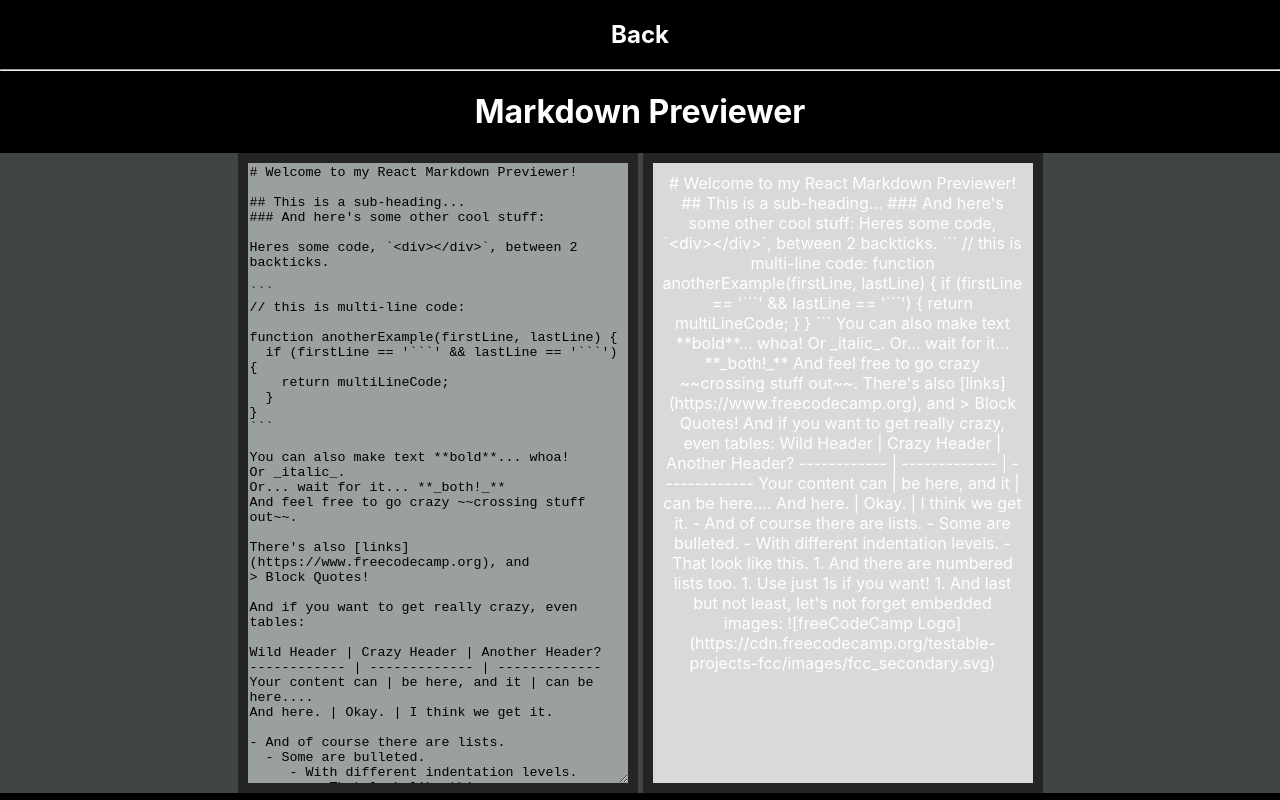
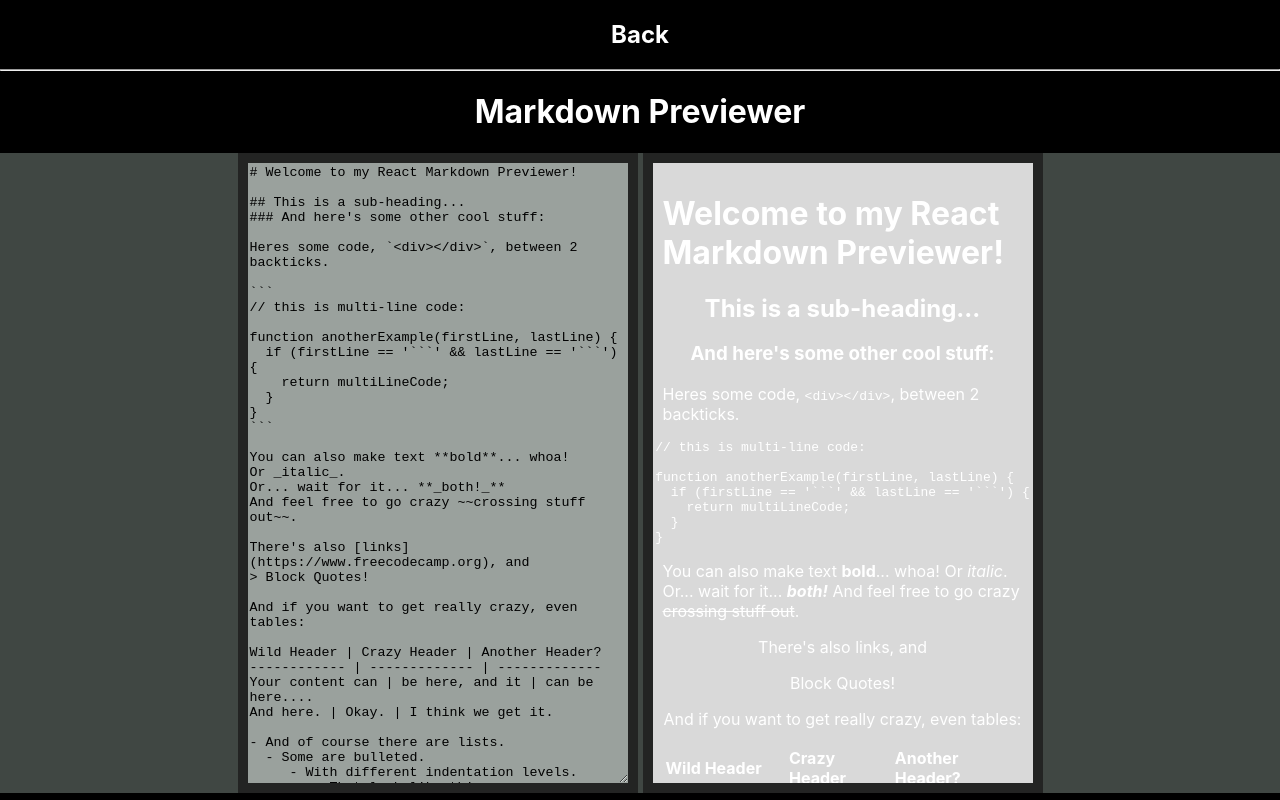
Before and after one commit to Danieda/Fcc-FrontEnd-React-Redux-Certificate, a Next.js app: page /projects/markdown-previewer in a window 1280 px wide. Shown: the top 800 px of the page. Built offline with nearby package versions, Linux system fonts and the light colour scheme.

Commit message:
Inbox text

```diff
--- a/pages/index.js
+++ b/pages/index.js
@@ -23,7 +23,7 @@ export default function Home() {
         <img src="/Quote.png" className={styles.box1} alt="QuoteBox"/>
         </Link>
         <Link href="/projects/markdown-previewer" passHref>
-        <img src="/Quote.png" className={styles.box2} alt="markdown-previewer"/>
+        <img src="/markdown.png" className={styles.box2} alt="markdown-previewer"/>
         </Link>
         <Link href="/projects/drum-machine" passHref>
         <img src="/drum.png" className={styles.box3} alt="drum-machine"/>
--- a/pages/projects/markdown-previewer.jsx
+++ b/pages/projects/markdown-previewer.jsx
@@ -36,15 +36,17 @@ const InputReducer = (state = defaultState.default, action) => {
       }
   }
 }
-
+const store = createStore(InputReducer)
 class Structure extends React.Component {
   constructor(props) {
     super(props)
-
+    this.state = {
+      value: this.props.value
+    }
   }
   markup(){
     return {
-      __html: this.props.value
+      __html: this.state.value
     }
   }
   render() {
@@ -61,11 +63,13 @@ class Structure extends React.Component {
         </div>
 
         <div className='column' id={styles.holder}>
-          <textarea type="text" value={inputtext} id={styles.InputBox} className="row" />
-          <div className="row" id={styles.InputResult}>{this.props.value}</div>
+          <textarea value={this.props.value} onChange={this.props.handle} id={styles.InputBox} className="row" />
 
+          <div id="nothing">
+            <div id={styles.InputResult} dangerouslySetInnerHTML={{__html:marked(this.props.value)}}/>
+          </div>
         </div>
-        <div id={styles.markdownpreview} dangerouslySetInnerHTML={{__html:marked(inputtext)}}></div>
+
         <footer><a href="https://github.com/Danieda/Fcc-FrontEnd-React-Redux-Certificate"><h3>View Source</h3></a></footer>
       </div>
     )
@@ -78,10 +82,11 @@ class MarkdownPreviewer extends React.Component {
     this.state = {
       value: inputtext
     }
+    this.inputHandler = this.inputHandler.bind(this)
   }
 
   inputHandler(events) {
-    this.props.AddInput(value)
+   //this.props.AddInput(this.state.value)
     this.setState({
       value: events.target.value
 
@@ -92,7 +97,7 @@ class MarkdownPreviewer extends React.Component {
   render() {
     return (
       <div>
-        <Structure value={this.state.value} />
+        <Structure value={this.state.value} handle={this.inputHandler} />
       </div>
     )
   }
@@ -112,7 +117,7 @@ const mapDispatchToProps = (dispatch) => {
   }
 
 }
-const store = createStore(InputReducer)
+
 const Container = connect(mapStateToProps, mapDispatchToProps)(MarkdownPreviewer)
 
 
--- a/pages/projects/quotes.jsx
+++ b/pages/projects/quotes.jsx
@@ -67,7 +67,7 @@ class Structure extends React.Component {
               <p>{this.props.quote}</p>
               <p>{this.props.name}</p>
             </div>
-            <button id={styles.drumButton} onClick={this.props.handle} className={styles.button}>Get a Quote!</button>
+            <button id={styles.button} onClick={this.props.handle} className={styles.button}>Get a Quote!</button>
             <p><a href="https://twitter.com/?lang=en" id={styles.tweet}>Tweet this quote!</a></p>
           </div>
         </div>
--- a/styles/markdown.module.css
+++ b/styles/markdown.module.css
@@ -2,7 +2,7 @@
 width: 50vh;
 height: 80vh;
 background:#9aa19d;
-border: 10px solid #232423;
+border: 10px solid #232423
 }
 #InputResult{
 background: #d9d9d9;
@@ -10,6 +10,13 @@ width: 50vh;
 height: 80vh;
 border: 10px solid #232423;
 padding: 10px;
+word-wrap: break-word;
+justify-content: center;
+justify-items: center;
+align-items: center;
+text-align: left;
+overflow: hidden;
+
 }
 #holder{
     display: grid;
@@ -20,3 +27,9 @@ padding: 10px;
     grid-gap: 5px;
     background: #404743;
 }
+#textResult{
+width: 100%;
+height: 100%;
+color: black;
+word-wrap: break-word;
+}
```
Also changed, not shown: public/markdown.png (added).
